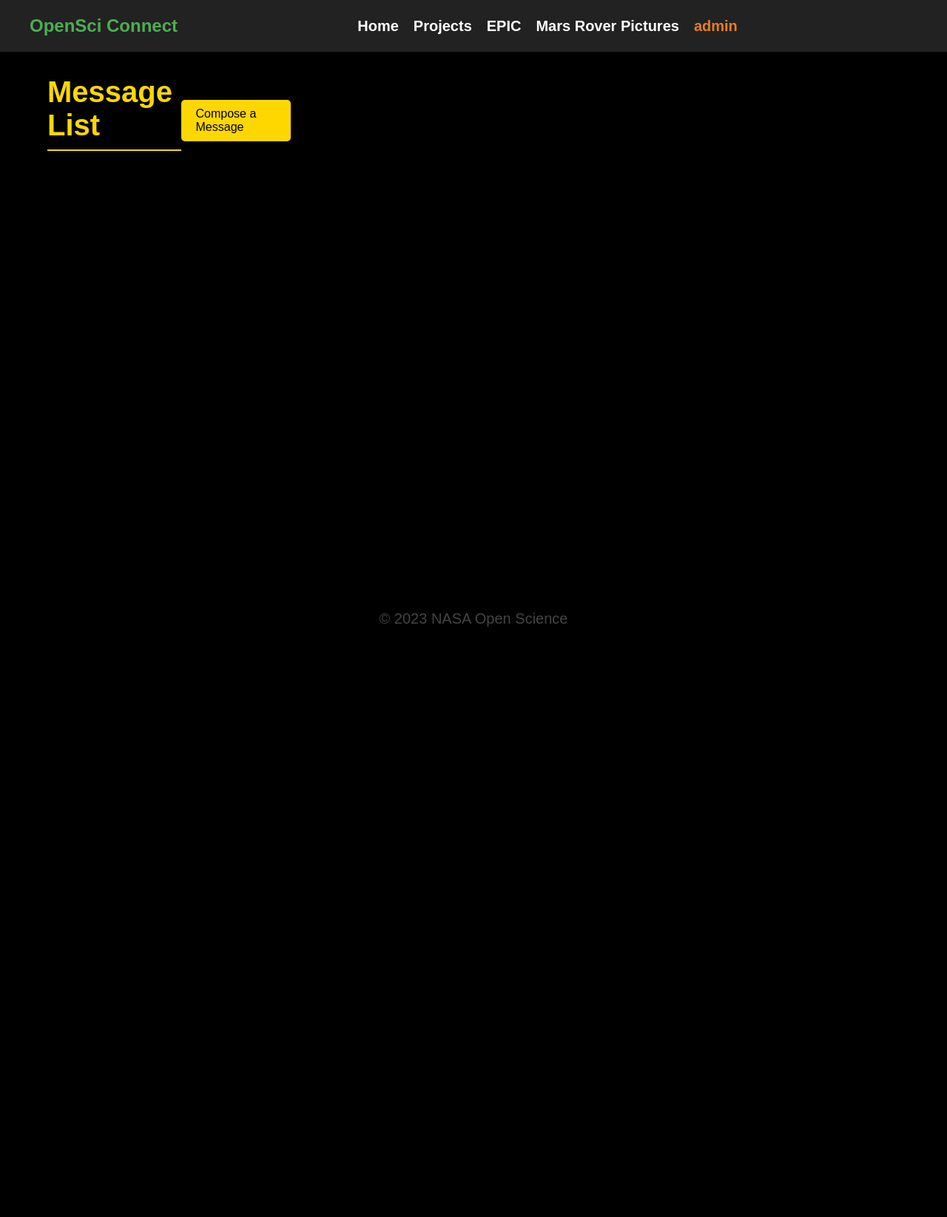
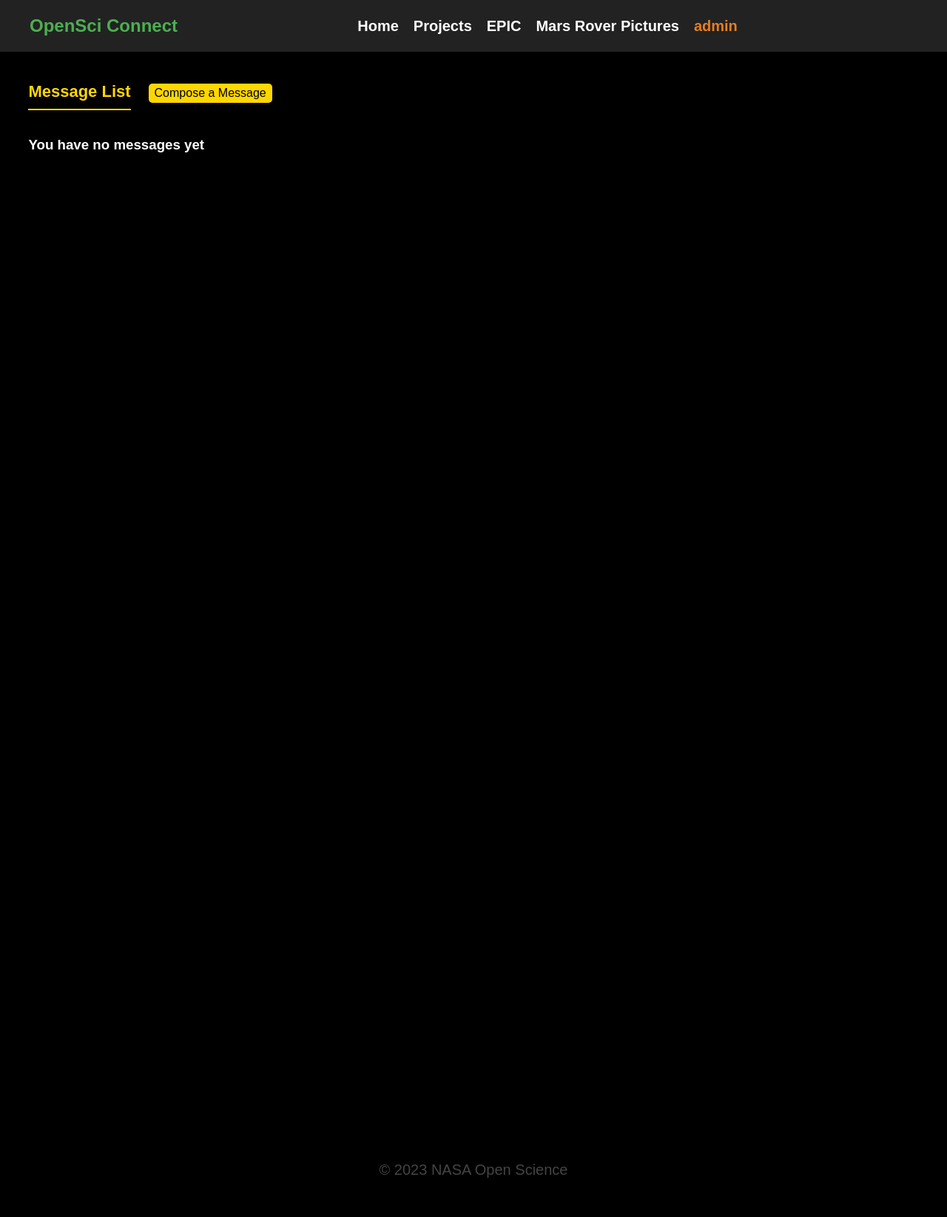
Before and after one commit to sedfarouk/OpenSci-Connect, a Django app: page /message_list/ in a window 1280 px wide. Shown: the whole page at 74% size. Before the commit the page ends 847 px from the top, so only its background shows below. Run offline with Django 4.2, Linux system fonts and the light colour scheme; a user stored in the database is signed in; data comes from the database, SQL or seed files in the repository; both versions use the stored data as it was after the commit.

Commit message:
further styling of message list page

```diff
--- a/collaborations/templates/message_list.html
+++ b/collaborations/templates/message_list.html
@@ -6,17 +6,20 @@
     <!-- Message List Section -->
     <section class="message-section">
         <div class="message-header">
-            <h2>Message List</h2>
+            <h2 id="message-head">Message List</h2>
             <a href={% url "create_message" request.user.id %} class="compose-button">Compose a Message</a>
         </div>
 
+        {% if messages %}
         <div class="message-container">
             {% for message in messages %}
             <div class="message-card" onclick="loadMessageDetail({{ message.id }})">
               <h3>{{ message.subject }}</h3>
-          </div>
-
-            {% endfor %}
+            </div>
+        {% endfor %}
+        {% else %}
+            <h3>You have no messages yet</h3>
+        {% endif %}
         </div>
     </section>
 
--- a/static/css/messageDetails.css
+++ b/static/css/messageDetails.css
@@ -10,19 +10,16 @@
   height: 90vh;
   display: flex;
   flex-direction: column;
-  align-items: center;
-  justify-content: center;
   width: 100% !important;
 }
 
 .nasa-message-container {
-  max-width: 800px;
+  max-width: 8000px;
   width: 80%;
   border-radius: 10px;
   background-color: #1a1a1a; /* Darker shade for modern look */
   padding: 20px 40px;
   box-shadow: 0px 4px 15px rgba(255, 215, 0, 0.4); /* Slight golden glow for NASA touch */
-  text-align: center;
 }
 
 .nasa-nav-buttons {
@@ -49,7 +46,6 @@
 .nasa-message-body {
   display: flex;
   flex-direction: column;
-  align-items: center;
   margin: 20px 0;
 }
 
@@ -61,7 +57,6 @@
 
 .nasa-info-content {
   color: #fff;
-  text-align: center;
   max-width: 80%;
   word-wrap: break-word;
 }
--- a/static/css/messageList.css
+++ b/static/css/messageList.css
@@ -7,7 +7,8 @@
 
 .message-section {
   width: 50%; /* Occupy half the container width */
-  padding: 2rem 5vw;
+  margin-top: 25px;
+  padding: 1rem 3vw;
   background-color: #000;
   color: #fff;
   min-height: 90vh;
@@ -19,14 +20,20 @@
 .message-header {
   display: flex;
   justify-content: space-between;
-  align-items: center;
-  margin-bottom: 2rem;
+  align-items: baseline;
+  margin-bottom: 1rem;
+}
+
+#message-head{
+  font-size: 22px;
+  margin-right: 14px;
 }
 
 .compose-button {
   background-color: #ffd700; /* Golden color for emphasis */
   color: #000;
-  padding: 10px 20px;
+  padding: 4px 8px;
+  margin-left: 10px;
   border: none;
   border-radius: 5px;
   text-decoration: none;
@@ -41,21 +48,24 @@
   display: flex;
   flex-direction: column;
   gap: 2rem;
-  width: 40%; /* Adjust as per your need */
-  margin-left: 10%; /* This gives a left spacing */
+  width: 30%; /* Adjust as per your need */
+  margin-left: 5%; /* This gives a left spacing */
 }
 
 .message-card {
   width: 100%;
-  padding: 1rem;
-  background-color: #333;
+  padding: 0.8rem;
+  background-color: white;
+  color: black;
   border-radius: 10px;
   transition: background-color 0.3s, transform 0.3s;
   box-shadow: 0px 4px 10px rgba(0, 0, 0, 0.1); /* Added shadow for depth */
 }
 
 .message-card:hover {
-  background-color: #444;
+  background-color: black;
+  color: white;
+  cursor: pointer;
   transform: scale(1.05);
 }
 
```
Also changed, not shown: db.sqlite3.
